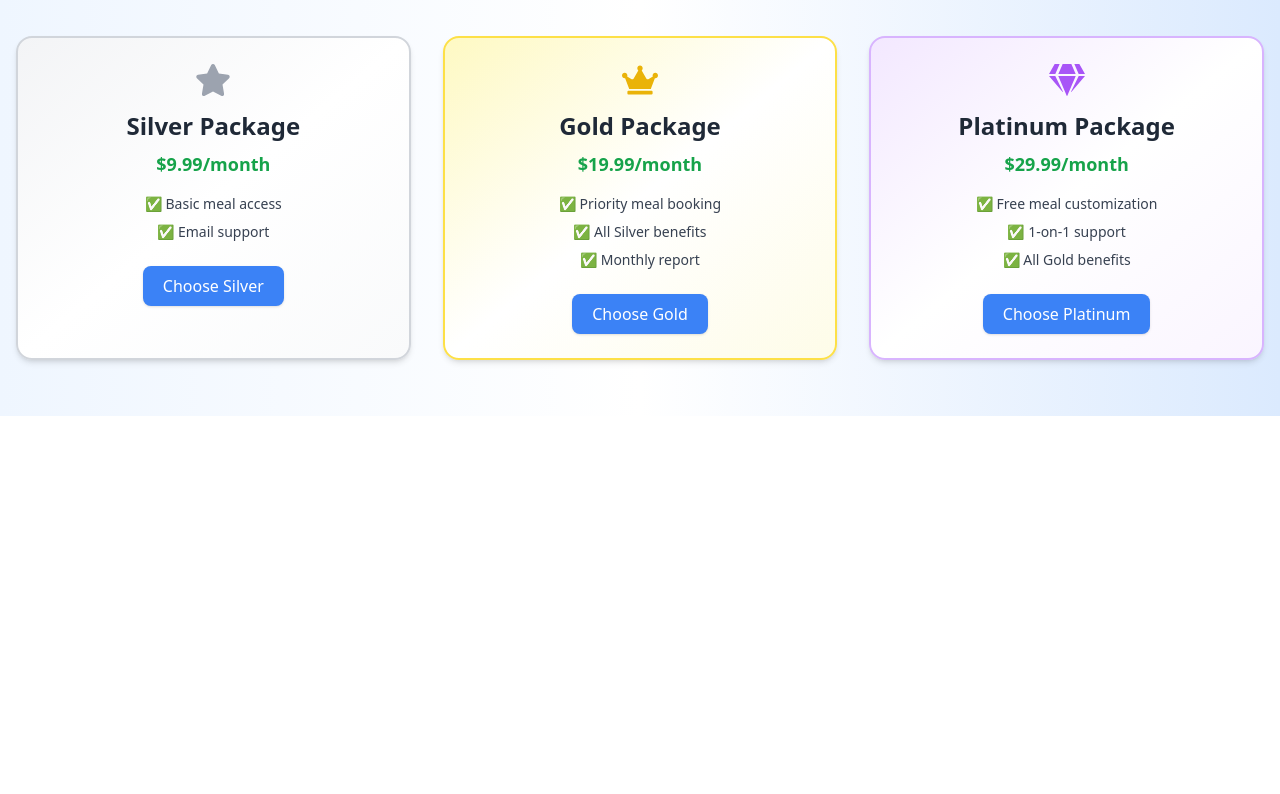
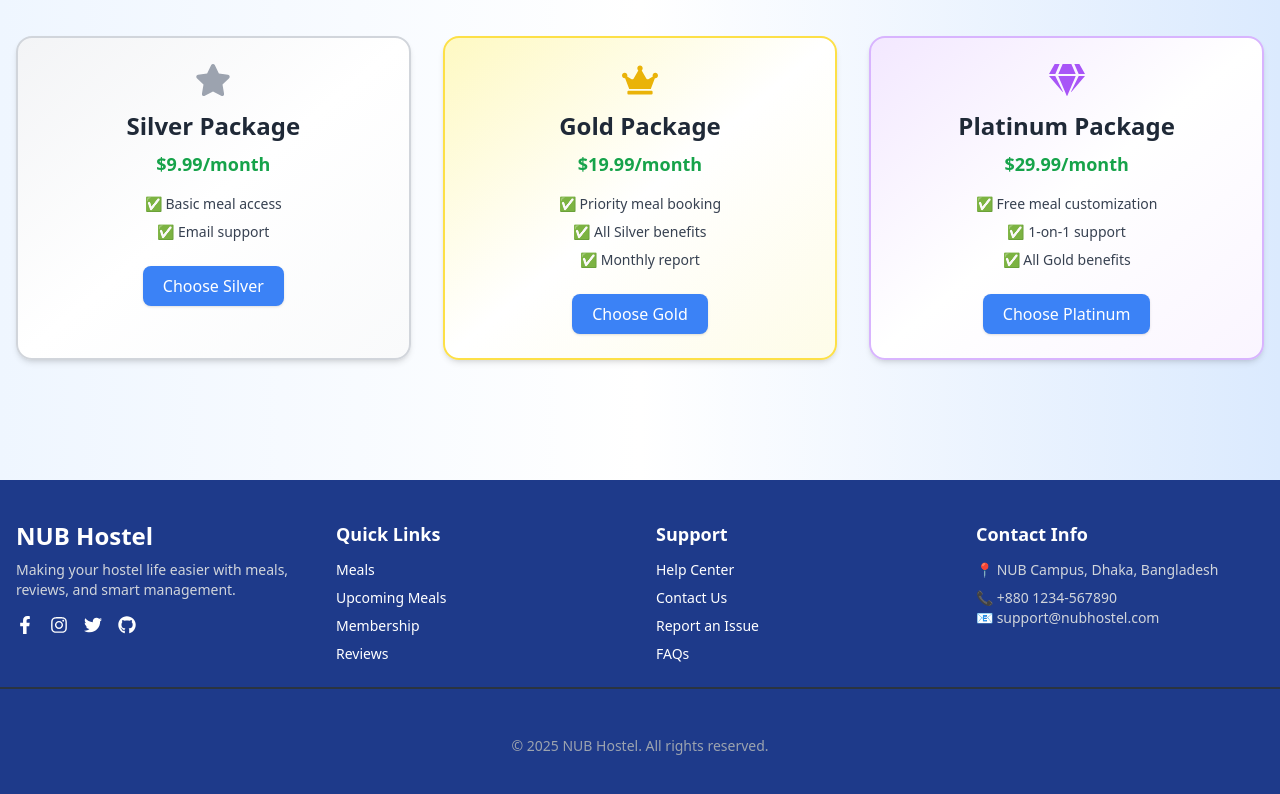
Before and after one commit to rakibul6002/Assignment-12-client, a React (Vite) app: page / in a window 1280 px wide. Shown: the part 1256-2050 px from the top of the page. Before the commit the page ends 1672 px from the top, so only its background shows below. Built offline with nearby package versions, Linux system fonts and the light colour scheme; no server answers.

Commit message:
Footer done

```diff
--- a/src/components/Footer/Footer.jsx
+++ b/src/components/Footer/Footer.jsx
@@ -1,6 +1,60 @@
+import { Link } from "react-router-dom";
+import { FaFacebookF, FaInstagram, FaTwitter, FaGithub } from "react-icons/fa";
 
 export default function Footer() {
   return (
-    <div>Footer</div>
-  )
+    <footer className="bg-blue-900 text-white py-10 mt-16">
+      <div className="max-w-screen-xl mx-auto px-4 grid grid-cols-1 md:grid-cols-4 gap-8">
+        {/* Branding */}
+        <div>
+          <h2 className="text-2xl font-bold mb-2">NUB Hostel</h2>
+          <p className="text-sm text-gray-300">
+            Making your hostel life easier with meals, reviews, and smart management.
+          </p>
+          <div className="flex space-x-4 mt-4 text-lg">
+            <a href="#" className="hover:text-blue-300"><FaFacebookF /></a>
+            <a href="#" className="hover:text-pink-300"><FaInstagram /></a>
+            <a href="#" className="hover:text-blue-400"><FaTwitter /></a>
+            <a href="#" className="hover:text-gray-300"><FaGithub /></a>
+          </div>
+        </div>
+
+        {/* Quick Links */}
+        <div>
+          <h3 className="text-lg font-semibold mb-3">Quick Links</h3>
+          <ul className="space-y-2 text-sm">
+            <li><Link to="/meals" className="hover:underline">Meals</Link></li>
+            <li><Link to="/upcoming-meals" className="hover:underline">Upcoming Meals</Link></li>
+            <li><Link to="/membership" className="hover:underline">Membership</Link></li>
+            <li><Link to="/reviews" className="hover:underline">Reviews</Link></li>
+          </ul>
+        </div>
+
+        {/* Support */}
+        <div>
+          <h3 className="text-lg font-semibold mb-3">Support</h3>
+          <ul className="space-y-2 text-sm">
+            <li><a href="#" className="hover:underline">Help Center</a></li>
+            <li><a href="#" className="hover:underline">Contact Us</a></li>
+            <li><a href="#" className="hover:underline">Report an Issue</a></li>
+            <li><a href="#" className="hover:underline">FAQs</a></li>
+          </ul>
+        </div>
+
+        {/* Contact Info */}
+        <div>
+          <h3 className="text-lg font-semibold mb-3">Contact Info</h3>
+          <p className="text-sm text-gray-300">
+            📍 NUB Campus, Dhaka, Bangladesh
+          </p>
+          <p className="text-sm text-gray-300 mt-2">📞 +880 1234-567890</p>
+          <p className="text-sm text-gray-300">📧 support@nubhostel.com</p>
+        </div>
+      </div>
+      <div className="divider divider-neutral"></div>
+      <div className="text-center text-sm text-gray-400 mt-10">
+        © {new Date().getFullYear()} NUB Hostel. All rights reserved.
+      </div>
+    </footer>
+  );
 }
--- a/src/layout/Main/MainLayout.jsx
+++ b/src/layout/Main/MainLayout.jsx
@@ -1,11 +1,13 @@
 import { Outlet } from "react-router-dom";
 import Navbar from "../../components/Navbar/Navbar";
+import Footer from "../../components/Footer/Footer";
 
 export default function MainLayout() {
   return (
     <div className="bg-gradient-to-r from-blue-50 via-white to-blue-100">
       <Navbar/>
       <Outlet/>
+      <Footer/>
     </div>
   )
 }
```
